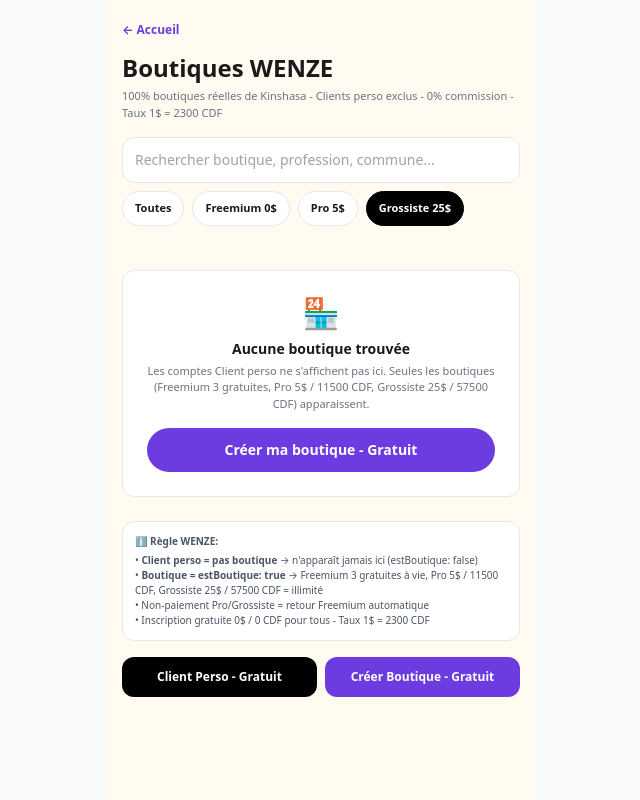
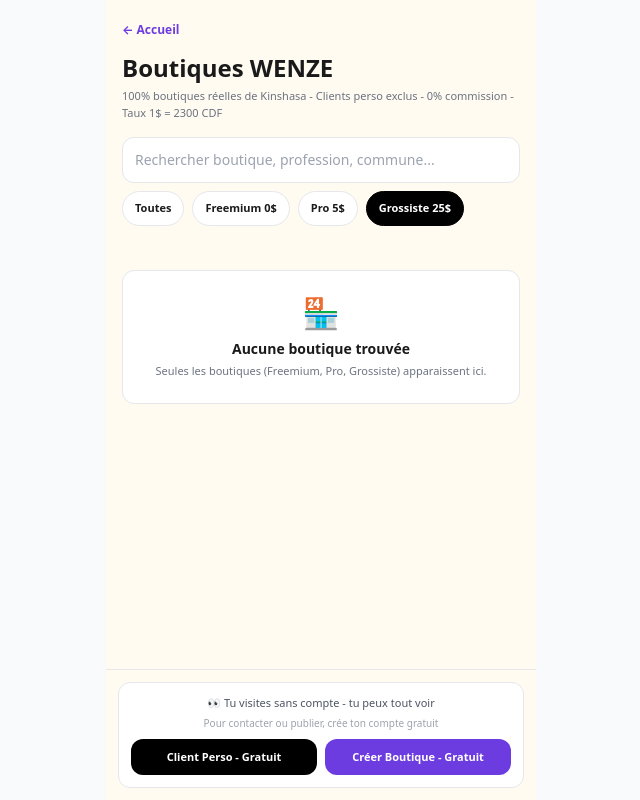
Before and after one commit to kongolokelvin47-cmd/Wenze-pwa, a Next.js app: page /boutiques in a window 1280 px wide. Both pictures are taken after a click on the button "Grossiste 25$". Shown: the whole page, without its empty margins (319-959 px from the left). Built offline with nearby package versions, Linux system fonts and the light colour scheme.

Commit message:
Refactor BoutiquesPage component for user handling

```diff
--- a/app/boutiques/page.tsx
+++ b/app/boutiques/page.tsx
@@ -1,9 +1,9 @@
 "use client";
 import { useState, useEffect } from "react";
 import Link from "next/link";
+import { useRouter } from "next/navigation";
 import { FORMULES, TAUX_CDF } from "@/lib/paiement";
 
-// Fallback si personne n'est inscrit (pour ne pas avoir une page vide)
 const FAKE_BOUTIQUES_DEMO = [
   { nom: "Mama Mode Kin", profession: "Vendeur boutique", categorie: "Vendeur boutique", type: "freemium", ville: "Gombe", whatsapp: "+243 81 000 0001", photo: "", estBoutique: true, annonces: 2 },
   { nom: "Coiffure Grâce", profession: "Salon de coiffure", categorie: "Salon de coiffure", type: "pro", ville: "Limete", whatsapp: "+243 81 000 0002", photo: "", estBoutique: true, annonces: 15 },
@@ -11,26 +11,29 @@ const FAKE_BOUTIQUES_DEMO = [
 ];
 
 export default function BoutiquesPage() {
+  const router = useRouter();
   const [boutiques, setBoutiques] = useState<any[]>([]);
   const [filter, setFilter] = useState<"all" | "freemium" | "pro" | "grossiste">("all");
   const [search, setSearch] = useState("");
+  const [currentUser, setCurrentUser] = useState<any>(null);
 
   useEffect(() => {
-    // 1. LIRE TOUS LES USERS RÉELS
-    // Dans ton MVP tu n'as qu'un seul wenze_user, mais on prévoit multi-users pour plus tard
+    // 1. USER CONNECTÉ ?
+    try {
+      const raw = localStorage.getItem("wenze_user");
+      if (raw) setCurrentUser(JSON.parse(raw));
+    } catch {}
+
+    // 2. LIRE BOUTIQUES
     const allUsers: any[] = [];
-
     try {
       const currentUserRaw = localStorage.getItem("wenze_user");
       if (currentUserRaw) {
         const u = JSON.parse(currentUserRaw);
-        // CRITIQUE: On ne prend QUE les boutiques
         if (u.estBoutique === true) {
           allUsers.push({ ...u, annonces: parseInt(localStorage.getItem("wenze_annonces") || "0") });
         }
       }
-
-      // Pour tester: si tu as sauvé plusieurs users dans wenze_all_users (futur backend)
       const allRaw = localStorage.getItem("wenze_all_users");
       if (allRaw) {
         const parsed = JSON.parse(allRaw);
@@ -42,21 +45,24 @@ export default function BoutiquesPage() {
       }
     } catch {}
 
-    // Si aucun vrai boutique inscrite, on montre démo pour ne pas avoir page vide
-    if (allUsers.length === 0) {
-      setBoutiques(FAKE_BOUTIQUES_DEMO);
-    } else {
-      setBoutiques(allUsers);
-    }
+    if (allUsers.length === 0) setBoutiques(FAKE_BOUTIQUES_DEMO);
+    else setBoutiques(allUsers);
   }, []);
 
-  // FILTRAGE
+  // GATE: Voir tout sans compte, agir = compte obligatoire
+  const requireAuth = (action: string, callback: () => void) => {
+    if (!currentUser) {
+      const ok = confirm(`Pour ${action}, crée ton compte WENZE gratuit.\n1 numéro = 1 compte.\n\nTu veux créer ton compte maintenant ?`);
+      if (ok) router.push(`/inscription?next=/boutiques`);
+      return false;
+    }
+    callback();
+    return true;
+  };
+
   const filtered = boutiques.filter(b => {
-    // Filtre type
     if (filter !== "all" && b.type !== filter) return false;
-    // Filtre recherche
     if (search && !`${b.nom} ${b.profession} ${b.categorie} ${b.ville}`.toLowerCase().includes(search.toLowerCase())) return false;
-    // SÉCURITÉ: Jamais afficher client perso
     if (b.estBoutique === false || b.categorie === "client_perso" || b.type === "client") return false;
     return true;
   });
@@ -72,19 +78,15 @@ export default function BoutiquesPage() {
     if (p.includes("coiffure")) return "💇";
     if (p.includes("mécanicien") || p.includes("mecanicien")) return "🔧";
     if (p.includes("boutique") || p.includes("vendeur")) return "👗";
-    if (p.includes("électricien")) return "💡";
-    if (p.includes("plombier")) return "🚿";
-    if (p.includes("grossiste") || p.includes("dépôt") || p.includes("agriculteur")) return "🏭";
     return "🏪";
   };
 
   return (
-    <div className="max-w-[430px] mx-auto bg-[#FFFBF0] min-h-screen p-4 pb-20">
+    <div className="max-w-[430px] mx-auto bg-[#FFFBF0] min-h-screen p-4 pb-28">
       <Link href="/" className="text-xs text-[#6C3CE0] font-bold">← Accueil</Link>
       <h1 className="text-2xl font-black mt-3">Boutiques WENZE</h1>
       <p className="text-[11px] text-gray-500 mt-1">100% boutiques réelles de Kinshasa - Clients perso exclus - 0% commission - Taux 1$ = {TAUX_CDF} CDF</p>
 
-      {/* SEARCH + FILTRES */}
       <div className="mt-4 space-y-2">
         <input value={search} onChange={e=>setSearch(e.target.value)} placeholder="Rechercher boutique, profession, commune..." className="w-full border p-3 rounded-xl text-sm bg-white outline-none focus:ring-2 focus:ring-[#6C3CE0]" />
         <div className="flex gap-2 overflow-x-auto pb-1">
@@ -101,14 +103,12 @@ export default function BoutiquesPage() {
         </div>
       </div>
 
-      {/* LISTE */}
       <div className="grid gap-3 mt-4">
         {filtered.length === 0 ? (
           <div className="bg-white border rounded-xl p-6 text-center mt-6">
             <p className="text-3xl">🏪</p>
             <p className="font-bold text-sm mt-2">Aucune boutique trouvée</p>
-            <p className="text-[11px] text-gray-500 mt-1">Les comptes Client perso ne s'affichent pas ici. Seules les boutiques (Freemium 3 gratuites, Pro 5$ / 11500 CDF, Grossiste 25$ / 57500 CDF) apparaissent.</p>
-            <Link href="/inscription?type=pro" className="block bg-[#6C3CE0] text-white p-3 rounded-full font-bold text-sm mt-4">Créer ma boutique - Gratuit</Link>
+            <p className="text-[11px] text-gray-500 mt-1">Seules les boutiques (Freemium, Pro, Grossiste) apparaissent ici.</p>
           </div>
         ) : (
           filtered.map((b) => {
@@ -116,19 +116,21 @@ export default function BoutiquesPage() {
             return (
               <div key={b.whatsapp + b.nom} className="bg-white border p-3 rounded-2xl flex gap-3 items-center shadow-sm">
                 <div className="w-12 h-12 rounded-full bg-gradient-to-br from-purple-100 to-orange-100 flex items-center justify-center text-xl border overflow-hidden">
-                  {b.photo ? <img src={b.photo} alt={b.nom} className="w-full h-full object-cover" /> : getIcon(b.profession || b.categorie)}
+                  {b.photo ? <img src={b.photo} alt={b.nom} className="w-full h-full object-contain" /> : getIcon(b.profession || b.categorie)}
                 </div>
                 <div className="flex-1 min-w-0">
                   <p className="font-bold text-sm truncate">{b.nom}</p>
                   <p className="text-[11px] text-gray-500 truncate">{b.profession || b.categorie} • {b.adresse || b.ville || "Kinshasa"} • {b.annonces ?? 0} annonces</p>
-                  <div className="mt-1 flex gap-1">
+                  <div className="mt-1 flex gap-1 flex-wrap">
                     <span className={`text-[9px] px-2 py-0.5 rounded-full font-bold ${badge.color}`}>{badge.label}</span>
                     <span className="text-[9px] px-2 py-0.5 rounded-full bg-green-50 text-green-700 font-bold">BOUTIQUE VÉRIFIÉE</span>
                   </div>
                 </div>
                 <div className="flex flex-col gap-1">
-                  <a href={`https://wa.me/${(b.whatsapp || "").replace(/[^0-9]/g, "")}?text=Bonjour ${b.nom}, je viens de WENZE`} target="_blank" className="bg-[#25D366] text-white text-[10px] px-3 py-2 rounded-full font-bold text-center">WhatsApp</a>
-                  <Link href={`/boutique/${encodeURIComponent(b.whatsapp || b.nom)}`} className="bg-black text-white text-[10px] px-3 py-1 rounded-full font-bold text-center">Voir</Link>
+                  <button onClick={()=> requireAuth('contacter sur WhatsApp', ()=>{
+                    window.open(`https://wa.me/${(b.whatsapp || "").replace(/[^0-9]/g, "")}?text=Bonjour ${b.nom}, je viens de WENZE`, '_blank')
+                  })} className="bg-[#25D366] text-white text-[10px] px-3 py-2 rounded-full font-bold text-center">WhatsApp</button>
+                  <button onClick={()=> requireAuth('voir la boutique', ()=> router.push(`/boutique/${encodeURIComponent(b.whatsapp || b.nom)}`))} className="bg-black text-white text-[10px] px-3 py-1 rounded-full font-bold text-center">Voir</button>
                 </div>
               </div>
             );
@@ -136,19 +138,30 @@ export default function BoutiquesPage() {
         )}
       </div>
 
-      {/* INFO */}
-      <div className="mt-6 bg-white border rounded-xl p-3 text-[10px] text-gray-600">
-        <p className="font-bold">ℹ️ Règle WENZE:</p>
-        <p className="mt-1">• <b>Client perso = pas boutique</b> → n'apparaît jamais ici (estBoutique: false)</p>
-        <p>• <b>Boutique = estBoutique: true</b> → Freemium 3 gratuites à vie, Pro 5$ / {FORMULES.pro.prixCDF} CDF, Grossiste 25$ / {FORMULES.grossiste.prixCDF} CDF = illimité</p>
-        <p>• Non-paiement Pro/Grossiste = retour Freemium automatique</p>
-        <p>• Inscription gratuite 0$ / 0 CDF pour tous - Taux 1$ = {TAUX_CDF} CDF</p>
-      </div>
-
-      <div className="mt-4 grid grid-cols-2 gap-2">
-        <Link href="/inscription?type=client" className="bg-black text-white p-3 rounded-xl text-center text-xs font-bold">Client Perso - Gratuit</Link>
-        <Link href="/inscription?type=pro" className="bg-[#6C3CE0] text-white p-3 rounded-xl text-center text-xs font-bold">Créer Boutique - Gratuit</Link>
+      {/* BAS DE PAGE INTELLIGENT - C'EST ICI LA DISTINCTION */}
+      <div className="fixed bottom-0 left-0 right-0 max-w-[430px] mx-auto p-3 bg-[#FFFBF0]/90 backdrop-blur border-t">
+        {!currentUser ? (
+          <div className="bg-white border rounded-xl p-3 text-center">
+            <p className="text-[11px] text-gray-600">👀 Tu visites sans compte - tu peux tout voir</p>
+            <p className="text-[10px] text-gray-400 mt-1">Pour contacter ou publier, crée ton compte gratuit</p>
+            <div className="grid grid-cols-2 gap-2 mt-2">
+              <Link href="/inscription?type=client" className="bg-black text-white p-2.5 rounded-xl text-center text-[11px] font-bold">Client Perso - Gratuit</Link>
+              <Link href="/inscription?type=pro" className="bg-[#6C3CE0] text-white p-2.5 rounded-xl text-center text-[11px] font-bold">Créer Boutique - Gratuit</Link>
+            </div>
+          </div>
+        ) : (
+          <div className="bg-white border-2 border-green-500 rounded-xl p-3 flex justify-between items-center">
+            <div>
+              <p className="font-bold text-xs">👋 {currentUser.nom} • {currentUser.type?.toUpperCase()}</p>
+              <p className="text-[10px] text-gray-500">{currentUser.estBoutique ? "Ta boutique est visible" : "Client perso - invisible ici"}</p>
+            </div>
+            <div className="flex gap-2">
+              <button onClick={()=>router.push('/profil')} className="bg-black text-white px-3 py-2 rounded-full text-[10px] font-bold">Gérer</button>
+              <button onClick={()=>router.push('/publier')} className="bg-orange-500 text-white px-3 py-2 rounded-full text-[10px] font-bold">+ Publier</button>
+            </div>
+          </div>
+        )}
       </div>
     </div>
   );
-        }
+  }
```
